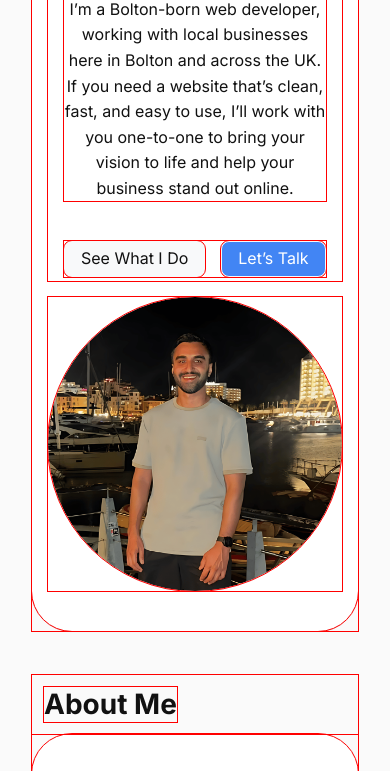
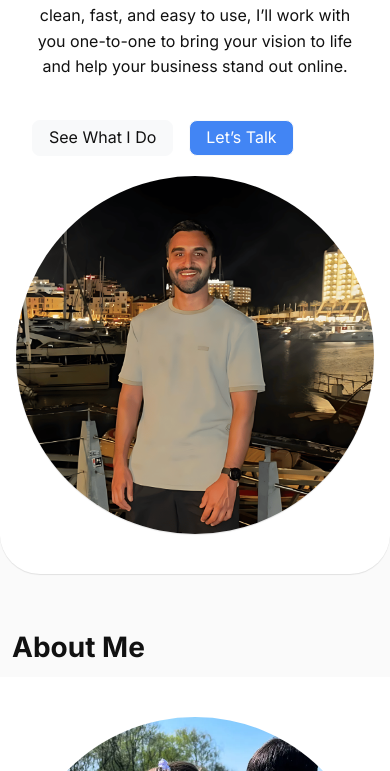
Before and after one commit to kkhan2023/personal-website, a plain HTML site: page index.html in a window 390 px wide. Shown: the part 480-1251 px from the top of the page. Drawn offline with Linux system fonts and the light colour scheme.

Commit message:
additional style added for media query 768px

```diff
--- a/styles.css
+++ b/styles.css
@@ -15,7 +15,6 @@
   margin: 0;
   padding: 0;
   box-sizing: border-box;
-  outline: 1px solid red;
 }
 
 html {
@@ -225,6 +224,11 @@ main {
   .about .content-wrapper {
     grid-template-columns: 1fr;
     text-align: center;
+    border-radius: 0px 0px 40px 40px;
+  }
+
+  main {
+    padding: 0;
   }
 }
 
```
